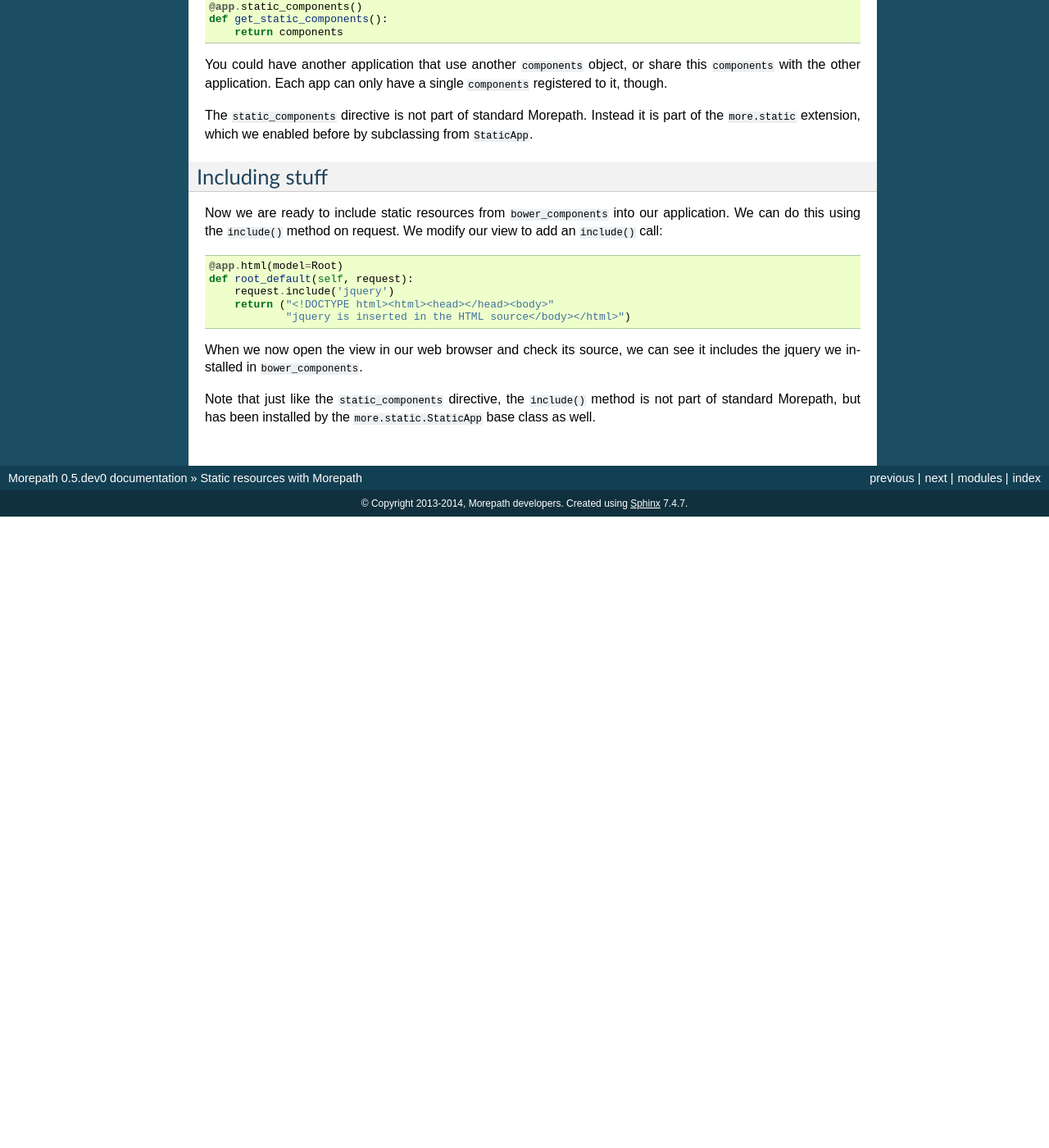
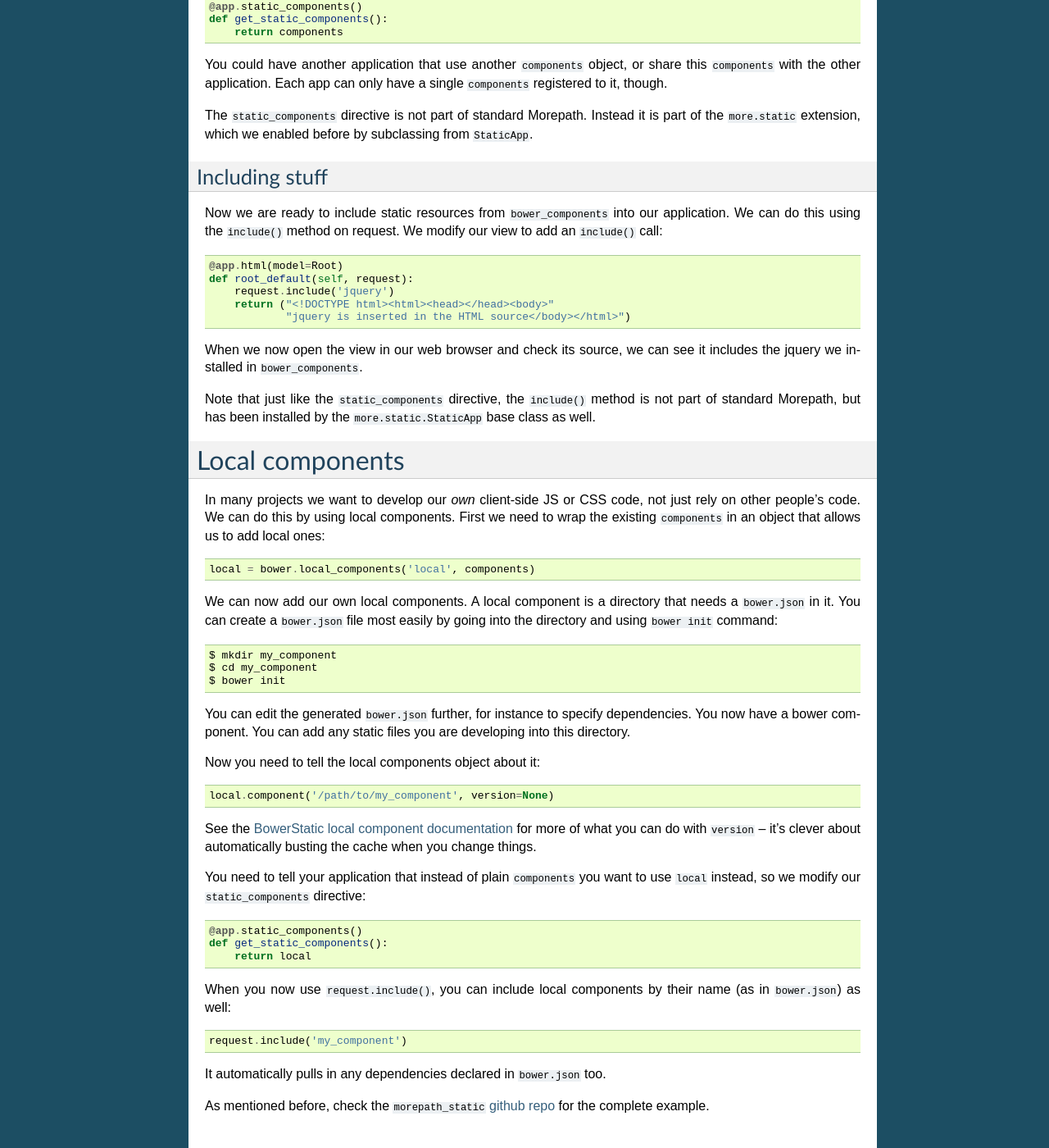
Before and after one commit to morepath/morepath, a Sphinx documentation site: the page built from doc/more.static.rst, in a window 1280 px wide and 1400 px high, scrolled down 2046 px. Shown: the whole window at 82% size. Built offline with Sphinx 7.4.7, drawn with Linux system fonts in a browser that asks for light colours; before the commit the page ends 2676 px from its top, so only the background shows below that.

Commit message:
Local components docs.

```diff
--- a/CHANGES.txt
+++ b/CHANGES.txt
@@ -4,8 +4,7 @@ CHANGES
 0.5 (unreleased)
 ================
 
-- Nothing changed yet.
-
+- Add ``more.static`` documentation on local components.
 
 0.4.1 (2014-07-08)
 ==================
--- a/doc/conf.py
+++ b/doc/conf.py
@@ -36,6 +36,7 @@ autodoc_member_order = 'groupwise'
 intersphinx_mapping = {
     'reg': ('http://reg.readthedocs.org/en/latest', None),
     'webob': ('http://docs.webob.org/en/latest', None),
+    'bowerstatic': ('http://bowerstatic.readthedocs.org/en/latest', None),
     }
 
 # Add any paths that contain templates here, relative to this directory.
--- a/doc/more.static.rst
+++ b/doc/more.static.rst
@@ -170,3 +170,53 @@ can see it includes the jquery we installed in ``bower_components``.
 Note that just like the ``static_components`` directive, the
 ``include()`` method is not part of standard Morepath, but has been
 installed by the ``more.static.StaticApp`` base class as well.
+
+Local components
+================
+
+In many projects we want to develop our *own* client-side JS or CSS
+code, not just rely on other people's code. We can do this by using
+local components. First we need to wrap the existing ``components`` in
+an object that allows us to add local ones::
+
+  local = bower.local_components('local', components)
+
+We can now add our own local components. A local component is a directory
+that needs a ``bower.json`` in it. You can create a ``bower.json`` file
+most easily by going into the directory and using ``bower init`` command::
+
+  $ mkdir my_component
+  $ cd my_component
+  $ bower init
+
+You can edit the generated ``bower.json`` further, for instance to
+specify dependencies. You now have a bower component. You can add any
+static files you are developing into this directory.
+
+Now you need to tell the local components object about it::
+
+  local.component('/path/to/my_component', version=None)
+
+See the `BowerStatic local component documentation
+<http://bowerstatic.readthedocs.org/en/latest/local.html>`_ for more
+of what you can do with ``version`` -- it's clever about automatically
+busting the cache when you change things.
+
+You need to tell your application that instead of plain ``components``
+you want to use ``local`` instead, so we modify our
+``static_components`` directive::
+
+  @app.static_components()
+  def get_static_components():
+      return local
+
+When you now use ``request.include()``, you can include local
+components by their name (as in ``bower.json``) as well::
+
+  request.include('my_component')
+
+It automatically pulls in any dependencies declared in ``bower.json``
+too.
+
+As mentioned before, check the ``morepath_static`` `github repo`_ for
+the complete example.
```
